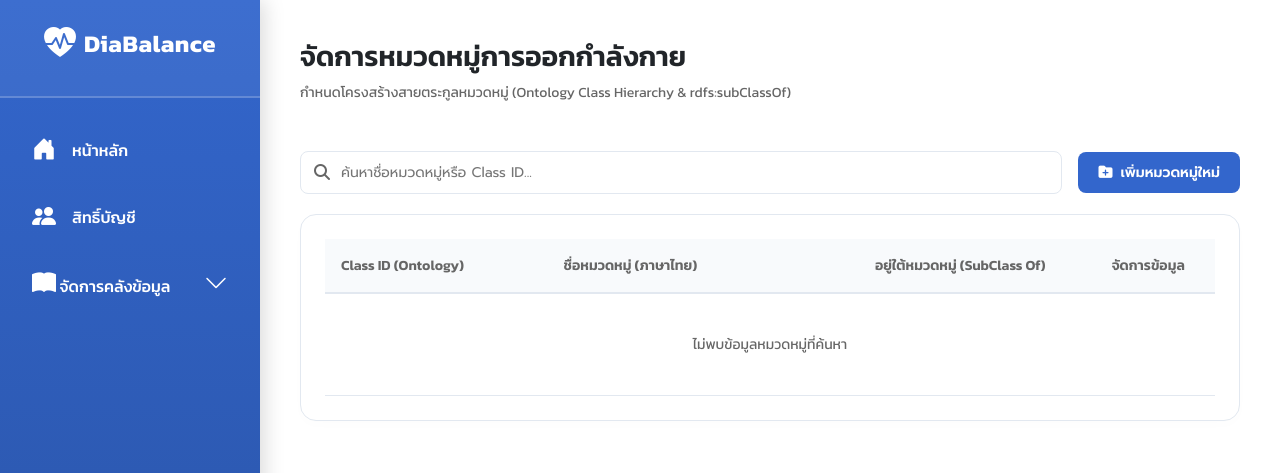
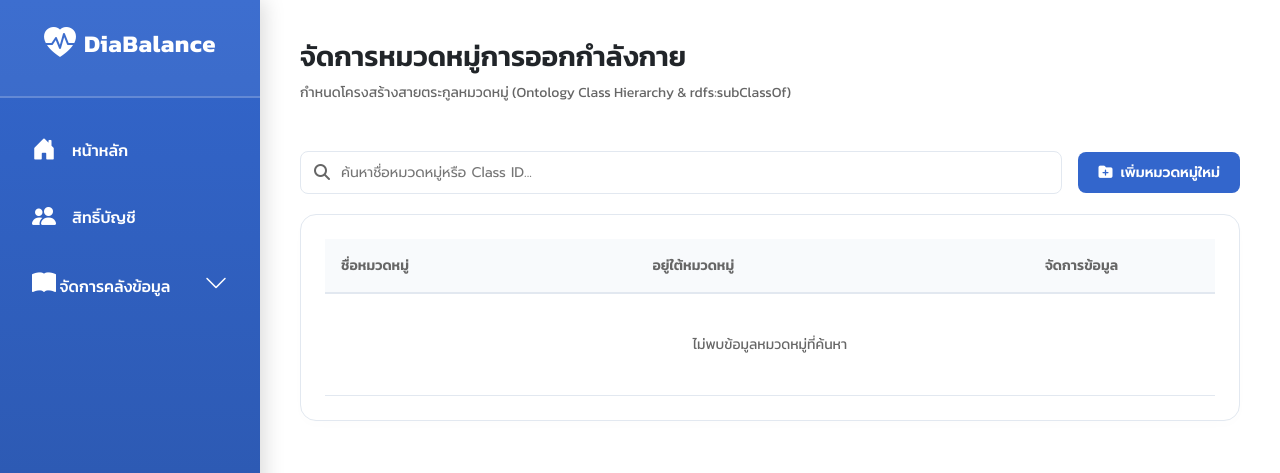
Before and after one commit to cheetahzaza555/web_reccom_diabete, a Flask app: template back_end/templates/admin/edit_category.html in a window 1280 px wide. Shown: the top 473 px of the page. Run offline with Flask 3, Linux system fonts and the light colour scheme; the template is opened without the code that fills it, so the values that code supplies are empty; some libraries are stand-ins or nearby versions.

Commit message:
fix category add min

```diff
--- a/back_end/templates/admin/edit_category.html
+++ b/back_end/templates/admin/edit_category.html
@@ -188,10 +188,9 @@
                 <table class="category-table">
                     <thead>
                         <tr>
-                            <th style="width: 25%;">Class ID (Ontology)</th>
-                            <th style="width: 35%;">ชื่อหมวดหมู่ (ภาษาไทย)</th>
-                            <th style="width: 25%;">อยู่ใต้หมวดหมู่ (SubClass Of)</th>
-                            <th style="width: 15%; text-align: center;">จัดการข้อมูล</th>
+                            <th style="width: 35%;">ชื่อหมวดหมู่</th>
+                            <th style="width: 35%;">อยู่ใต้หมวดหมู่</th>
+                            <th style="width: 30%; text-align: center;">จัดการข้อมูล</th>
                         </tr>
                     </thead>
                     <tbody id="categoryTableBody">
@@ -220,7 +219,6 @@
 
                 html += `
                 <tr>
-                    <td><strong>#${item.category_id}</strong></td>
                     <td><strong>${item.label_th || item.category_id}</strong></td>
                     <td>
                         <span class="badge-cat">
@@ -267,7 +265,7 @@
                 // ป้องกันไม่ให้เลือกตัวเองเป็นหมวดหมู่แม่
                 if (item.category_id !== currentCatId) {
                     const isSelected = (item.category_id === selectedParentId) ? 'selected' : '';
-                    options += `<option value="${item.category_id}" ${isSelected}>• ${item.label_th || item.category_id} (${item.category_id})</option>`;
+                    options += `<option value="${item.category_id}" ${isSelected}>• ${item.label_th || item.category_id}</option>`;
                 }
             });
             return options;
@@ -280,13 +278,13 @@
             Swal.fire({
                 title: 'เพิ่มหมวดหมู่ใหม่',
                 html: `
-                    <div style="text-align:left; margin-bottom:8px;"><label style="font-size:13px;font-weight:600;">Category Class ID (ภาษาอังกฤษ)</label></div>
+                    <div style="text-align:left; margin-bottom:8px;"><label style="font-size:13px;font-weight:600;">Category Class ID</label></div>
                     <input id="swal-cat-id" class="swal2-input" style="margin:0 0 16px 0; width:100%;" placeholder="เช่น Aerobic, Walking">
 
-                    <div style="text-align:left; margin-bottom:8px;"><label style="font-size:13px;font-weight:600;">ชื่อหมวดหมู่ (ภาษาไทย)</label></div>
+                    <div style="text-align:left; margin-bottom:8px;"><label style="font-size:13px;font-weight:600;">ชื่อหมวดหมู่</label></div>
                     <input id="swal-cat-label" class="swal2-input" style="margin:0 0 16px 0; width:100%;" placeholder="เช่น การออกกำลังกายแบบแอโรบิก">
 
-                    <div style="text-align:left; margin-bottom:8px;"><label style="font-size:13px;font-weight:600;">อยู่ภายใต้หมวดหมู่แม่ (SubClass Of)</label></div>
+                    <div style="text-align:left; margin-bottom:8px;"><label style="font-size:13px;font-weight:600;">อยู่ภายใต้หมวดหมู่แม่ </label></div>
                     <select id="swal-cat-parent" class="swal2-input" style="margin:0; width:100%; height:42px; padding: 0 10px;">
                         ${parentDropdownHtml}
                     </select>
@@ -303,7 +301,7 @@
                     const parentId = document.getElementById('swal-cat-parent').value;
 
                     if (!catId) { Swal.showValidationMessage('กรุณากรอก Category Class ID'); return false; }
-                    if (!catLabel) { Swal.showValidationMessage('กรุณากรอกชื่อหมวดหมู่ภาษาไทย'); return false; }
+                    if (!catLabel) { Swal.showValidationMessage('กรุณากรอกชื่อหมวดหมู่'); return false; }
 
                     return {
                         category_id: catId,
@@ -328,10 +326,10 @@
                     <div style="text-align:left; margin-bottom:8px;"><label style="font-size:13px;font-weight:600;">Category Class ID</label></div>
                     <input id="swal-cat-id" class="swal2-input" style="margin:0 0 16px 0; width:100%; background-color: #E2E8F0;" value="${catId}" readonly>
 
-                    <div style="text-align:left; margin-bottom:8px;"><label style="font-size:13px;font-weight:600;">ชื่อหมวดหมู่ (ภาษาไทย)</label></div>
+                    <div style="text-align:left; margin-bottom:8px;"><label style="font-size:13px;font-weight:600;">ชื่อหมวดหมู่</label></div>
                     <input id="swal-cat-label" class="swal2-input" style="margin:0 0 16px 0; width:100%;" value="${catLabel}">
 
-                    <div style="text-align:left; margin-bottom:8px;"><label style="font-size:13px;font-weight:600;">อยู่ภายใต้หมวดหมู่แม่ (SubClass Of)</label></div>
+                    <div style="text-align:left; margin-bottom:8px;"><label style="font-size:13px;font-weight:600;">อยู่ภายใต้หมวดหมู่</label></div>
                     <select id="swal-cat-parent" class="swal2-input" style="margin:0; width:100%; height:42px; padding: 0 10px;">
                         ${parentDropdownHtml}
                     </select>
@@ -365,7 +363,7 @@
         function sendCategoryUpdate(payload) {
             Swal.fire({ title: 'กำลังบันทึก...', allowOutsideClick: false, didOpen: () => { Swal.showLoading(); } });
 
-            fetch("/admin/api/categories/update", {
+            fetch("/admin/api/category/update", {
                 method: "POST",
                 headers: { "Content-Type": "application/json" },
                 body: JSON.stringify(payload)
--- a/back_end/templates/includes/navbar_admin.html
+++ b/back_end/templates/includes/navbar_admin.html
@@ -85,11 +85,10 @@
                 <!-- รายการเมนูย่อยที่ซ่อนอยู่ (จะสไลด์ลงมาเมื่อกด) -->
                 <div class="collapse ps-4 pt-1" id="masterDataMenu">
                     <a href="/admin/exercises" class="nav-link text-sm py-1">ท่าออกกำลังกาย</a>
-                    <a href="/admin/category" class="nav-link text-sm py-1">หมวดหมู่การออกกำลังกาย</a>
+                    <a href="/admin/category" class="nav-link text-sm py-1">หมวดหมู่การ <br> ออกกำลังกาย</a>
                     <a href="/admin/frequency" class="nav-link text-sm py-1">ความถี่</a>
                     <a href="/admin/warning" class="nav-link text-sm py-1">คำเตือนการออกกำลังกาย</a>
-                    <a href="/admin/symptom" class="nav-link text-sm py-1">อาการ</a>
-                    <a href="/admin/treatment" class="nav-link text-sm py-1">การรักษา</a>
+                    <a href="/admin/patient_warnings" class="nav-link text-sm py-1">คำเตือนสำหรับผู้ป่วย</a>
                 </div>
             </div>
         </nav>
```
Also changed, not shown: back_end/modules/db/admin_repository.py (+54 -9 lines).
